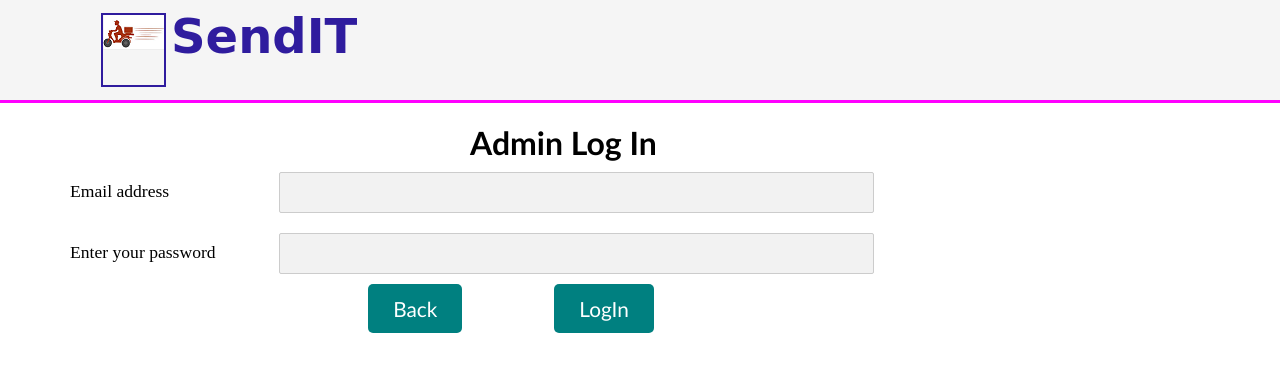
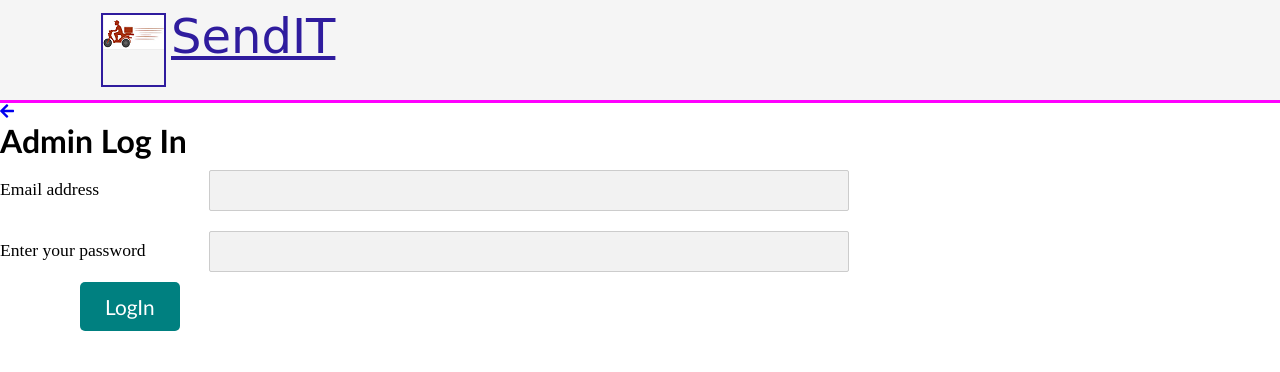
Before and after one commit to teepha/send-it, a website: page ui/admin-login.html in a window 1280 px wide. Drawn offline with Linux system fonts and the light colour scheme.

Commit message:
[Bug #161968193] Implement feed back on Admin login page

```diff
--- a/ui/admin-login.html
+++ b/ui/admin-login.html
@@ -4,20 +4,23 @@
         <meta charset="UTF-8">
         <meta name="viewport" content="width=device-width, initial-scale=1.0">
         <meta http-equiv="X-UA-Compatible" content="ie=edge">
-    <title>Admin LogIn</title>
+        <title>LogIn Page</title>
         <link rel="stylesheet" href="css/styles.css">
+        <link rel="stylesheet" href="https://use.fontawesome.com/releases/v5.4.2/css/all.css" integrity="sha384-/rXc/GQVaYpyDdyxK+ecHPVYJSN9bmVFBvjA/9eOB+pb3F2w2N6fc5qB9Ew5yIns" crossorigin="anonymous">
     </head>
     <body>
         <header>
             <div class="navigation">
                 <div class="profile1">
                     <a class="logo" href="../index.html"><img src="images/logo0.png"></a>
-                <h1 class="sendIT">SendIT</h1>
+                    <a href="./index.html" class="sendIT">SendIT</a>
              </div>
             </div>
         </header>
-    <div id="container">
-            <h1 class="text-center">Admin Log In</h1>
+        <div class="container3">
+            <div class="form3">
+                <a href="../index.html"><i class="fas fa-arrow-left"></i></a>
+                <h1>Admin Log In</h1>
                 <form method="post" action="./admin-profile.html">
                     <ul>
                         <li>
@@ -27,13 +30,11 @@
                             <label>Enter your password </label>
                             <input required name="password" type="password">
                             <br>
-                    <div class="buttons">
-                        <a href="../index.html" id="back_btn" class="button">Back</a>
                             <input class="button" type="submit" value="LogIn">
-                    </div>
                         </li>
                     </ul>
                 </form>
             </div>
+        </div>
     </body>
 </html>
```
Lines whose indentation alone changed are shown as unchanged.
